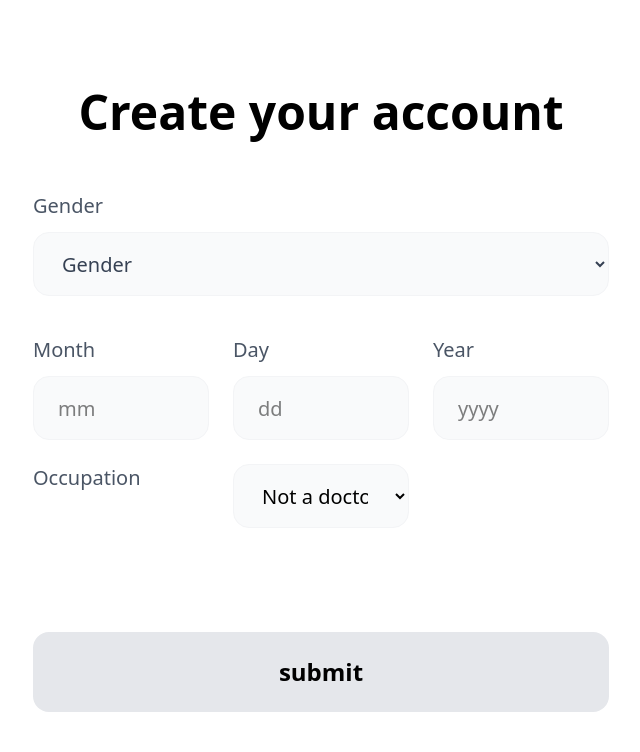
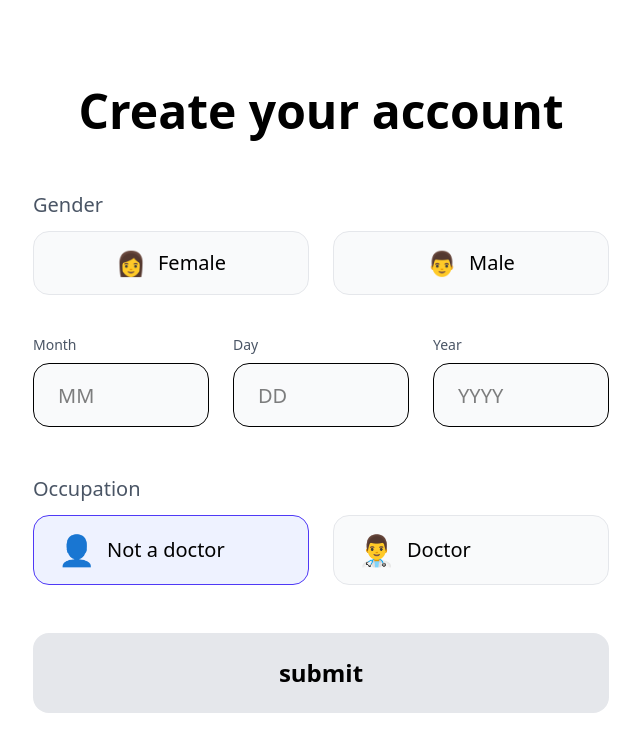
Before and after one commit to pengppng/finalprj, a Next.js app in the folder next-auth/: page /create-profile in a window 1280 px wide. Shown: the top 752 px of the page, without its empty margins (319-959 px from the left). Built offline with nearby package versions, Linux system fonts and the light colour scheme; no server answers.

Commit message:
feat: Add clinical decision logic and enhance prediction response structure

```diff
--- a/next-auth/app/create-profile/page.jsx
+++ b/next-auth/app/create-profile/page.jsx
@@ -17,31 +17,28 @@ export default function CreateProfilePage() {
   const [err, setErr] = useState("");
   const [isDoctor, setIsDoctor] = useState(0);
 
-  // ✅ ใช้เช็คอายุ/วันเกิดเบื้องต้น (optional)
+  // ✅ DOB string
   const dobString = useMemo(() => {
     if (!year || !month || !day) return "";
     const mm = String(month).padStart(2, "0");
     const dd = String(day).padStart(2, "0");
-    return `${year}-${mm}-${dd}`; // YYYY-MM-DD
+    return `${year}-${mm}-${dd}`;
   }, [year, month, day]);
 
-  // ✅ (ถ้ามี endpoint /me) เช็คว่า login อยู่ไหม
-  // ถ้ายังไม่มี /me ใน backend ให้ comment ทิ้งได้
+  // ✅ check login
   useEffect(() => {
     (async () => {
       try {
         const r = await fetch(`${API_BASE}/me`, { credentials: "include" });
         if (r.status === 401) router.replace("/");
-      } catch {
-        // ถ้า backend ยังไม่มี /me หรือยังไม่ได้ทำ session ก็ไม่เป็นไร
-      }
+      } catch {}
     })();
   }, [router]);
 
   const validate = () => {
     setErr("");
 
-    if (!gender) return "กรุณาเลือกเพศ (gender)";
+    if (!gender) return "กรุณาเลือกเพศ";
     if (!year || !month || !day) return "กรุณากรอกวันเกิดให้ครบ";
 
     const y = Number(year);
@@ -52,10 +49,9 @@ export default function CreateProfilePage() {
     if (m < 1 || m > 12) return "เดือนเกิดไม่ถูกต้อง";
     if (d < 1 || d > 31) return "วันที่ไม่ถูกต้อง";
 
-    // ตรวจวันจริงแบบง่าย ๆ
-    const dt = new Date(`${y}-${String(m).padStart(2, "0")}-${String(d).padStart(2, "0")}T00:00:00`);
+    const dt = new Date(`${y}-${String(m).padStart(2, "0")}-${String(d).padStart(2, "0")}`);
     if (dt.getFullYear() !== y || dt.getMonth() + 1 !== m || dt.getDate() !== d) {
-      return "วันเกิดไม่ถูกต้อง (เช่น 31/02 ไม่มีจริง)";
+      return "วันเกิดไม่ถูกต้อง";
     }
 
     return "";
@@ -63,10 +59,7 @@ export default function CreateProfilePage() {
 
   const onSubmit = async () => {
     const v = validate();
-    if (v) {
-      setErr(v);
-      return;
-    }
+    if (v) return setErr(v);
 
     setLoading(true);
     setErr("");
@@ -78,20 +71,15 @@ export default function CreateProfilePage() {
         credentials: "include",
         body: JSON.stringify({
           gender,
-          date_of_birth: dobString, // ส่งเป็น YYYY-MM-DD
+          date_of_birth: dobString,
           is_doctor: isDoctor,
         }),
       });
 
-      if (!r.ok) {
-        const msg = await r.text();
-        throw new Error(msg || "Failed to save profile");
-      }
-
-      // ✅ บันทึกสำเร็จ → ไป dashboard
+      if (!r.ok) throw new Error(await r.text());
       router.push("/dashboard");
     } catch (e) {
-      setErr("บันทึกข้อมูลไม่สำเร็จ: " + (e?.message || ""));
+      setErr("บันทึกข้อมูลไม่สำเร็จ");
     } finally {
       setLoading(false);
     }
@@ -100,84 +88,127 @@ export default function CreateProfilePage() {
   return (
     <div className="min-h-screen flex items-center justify-center p-6 bg-white">
       <div className="w-full max-w-xl">
-        <h1 className="text-5xl font-bold text-center mb-14">Create your account</h1>
+        <h1 className="text-5xl font-bold text-center mb-14">
+          Create your account
+        </h1>
 
         {/* Gender */}
         <label className="block text-xl text-gray-600 mb-3">Gender</label>
-        <div className="mb-10">
-          <select
-            value={gender}
-            onChange={(e) => setGender(e.target.value)}
-            className="w-full h-16 px-6 rounded-2xl bg-gray-50 border border-gray-100 text-xl text-gray-700"
-          >
-            <option value="">Gender</option>
-            <option value="female">Female</option>
-            <option value="male">Male</option>
-            <option value="other">Other</option>
-            <option value="prefer_not_to_say">Prefer not to say</option>
-          </select>
+        <div className="grid grid-cols-2 gap-6 mb-10">
+          {[
+            { value: "female", label: "Female", icon: "👩" },
+            { value: "male", label: "Male", icon: "👨" },
+          ].map((g) => (
+            <label
+              key={g.value}
+              className={`w-full h-16 flex items-center justify-center gap-3 rounded-2xl border cursor-pointer text-xl
+                ${gender === g.value
+                  ? "border-indigo-600 bg-indigo-50"
+                  : "border-gray-200 bg-gray-50"}
+              `}
+            >
+              <input
+                type="radio"
+                name="gender"
+                value={g.value}
+                checked={gender === g.value}
+                onChange={() => setGender(g.value)}
+                className="hidden"
+              />
+              <span className="text-2xl">{g.icon}</span>
+              <span>{g.label}</span>
+            </label>
+          ))}
         </div>
 
         {/* DOB */}
-        <div className="grid grid-cols-3 gap-6 mb-16">
-          <div>
-            <label className="block text-xl text-gray-600 mb-3">Month</label>
+        <div className="grid grid-cols-3 gap-6 mb-12">
+          {/* Month */}
+          <div className="flex flex-col gap-2">
+            <label className="text-sm font-medium text-gray-600">
+              Month
+            </label>
             <input
+              placeholder="MM"
               value={month}
-              onChange={(e) => setMonth(e.target.value.replace(/\D/g, "").slice(0, 2))}
-              placeholder="mm"
-              className="w-full h-16 px-6 rounded-2xl bg-gray-50 border border-gray-100 text-xl"
+              onChange={(e) =>
+                setMonth(e.target.value.replace(/\D/g, "").slice(0, 2))
+              }
+              className="w-full h-16 px-6 rounded-2xl bg-gray-50 border text-xl"
               inputMode="numeric"
             />
           </div>
 
-          <div>
-            <label className="block text-xl text-gray-600 mb-3">Day</label>
+          {/* Day */}
+          <div className="flex flex-col gap-2">
+            <label className="text-sm font-medium text-gray-600">
+              Day
+            </label>
             <input
+              placeholder="DD"
               value={day}
-              onChange={(e) => setDay(e.target.value.replace(/\D/g, "").slice(0, 2))}
-              placeholder="dd"
-              className="w-full h-16 px-6 rounded-2xl bg-gray-50 border border-gray-100 text-xl"
+              onChange={(e) =>
+                setDay(e.target.value.replace(/\D/g, "").slice(0, 2))
+              }
+              className="w-full h-16 px-6 rounded-2xl bg-gray-50 border text-xl"
               inputMode="numeric"
             />
           </div>
 
-          <div>
-            <label className="block text-xl text-gray-600 mb-3">Year</label>
+          {/* Year */}
+          <div className="flex flex-col gap-2">
+            <label className="text-sm font-medium text-gray-600">
+              Year
+            </label>
             <input
+              placeholder="YYYY"
               value={year}
-              onChange={(e) => setYear(e.target.value.replace(/\D/g, "").slice(0, 4))}
-              placeholder="yyyy"
-              className="w-full h-16 px-6 rounded-2xl bg-gray-50 border border-gray-100 text-xl"
+              onChange={(e) =>
+                setYear(e.target.value.replace(/\D/g, "").slice(0, 4))
+              }
+              className="w-full h-16 px-6 rounded-2xl bg-gray-50 border text-xl"
               inputMode="numeric"
             />
           </div>
-
-          <label className="block text-xl text-gray-600 mb-3">Occupation</label>
-          <div className="mb-10">
-              <select
-                value={isDoctor}
-                onChange={(e) => setIsDoctor(Number(e.target.value))}
-                className="w-full h-16 px-6 rounded-2xl bg-gray-50 border border-gray-100 text-xl"
-              >
-                <option value={0}>Not a doctor</option>
-                <option value={1}>Doctor</option>
-              </select>
-          </div>
         </div>
 
-        {/* Error */}
+
+
+        {/* Occupation */}
+        <label className="block text-xl text-gray-600 mb-3">Occupation</label>
+        <div className="grid grid-cols-2 gap-6 mb-12">
+          {[
+            { v: 0, label: "Not a doctor", icon: "👤" },
+            { v: 1, label: "Doctor", icon: "👨‍⚕️" },
+          ].map((o) => (
+            <label
+              key={o.v}
+              className={`flex items-center gap-3 px-6 py-4 rounded-2xl border cursor-pointer
+                ${isDoctor === o.v ? "border-indigo-600 bg-indigo-50" : "border-gray-200 bg-gray-50"}
+              `}
+            >
+              <input
+                type="radio"
+                checked={isDoctor === o.v}
+                onChange={() => setIsDoctor(o.v)}
+                className="hidden"
+              />
+              <span className="text-3xl">{o.icon}</span>
+              <span className="text-xl">{o.label}</span>
+            </label>
+          ))}
+        </div>
+
         {err && (
-          <div className="mb-6 p-4 rounded-xl bg-red-50 border border-red-200 text-red-700">
+          <div className="mb-6 p-4 rounded-xl bg-red-50 text-red-700">
             {err}
           </div>
         )}
 
-        {/* Submit */}
         <button
           onClick={onSubmit}
           disabled={loading}
-          className="w-full h-20 rounded-2xl bg-gray-200 text-2xl font-semibold disabled:opacity-60"
+          className="w-full h-20 rounded-2xl bg-gray-200 text-2xl font-semibold"
         >
           {loading ? "saving..." : "submit"}
         </button>
--- a/next-auth/app/dashboard/config/featureMeta.js
+++ b/next-auth/app/dashboard/config/featureMeta.js
@@ -57,7 +57,7 @@ const featureMeta = {
     },
 
     Echogenicity: {
-      label: "การติดสี",
+      label: "การสะท้อนคลื่นเสียง",
       image: "/examples/echogenicity.jpg",
       examples: {
         Hypoechoic: {
--- a/next-auth/app/dashboard/page.jsx
+++ b/next-auth/app/dashboard/page.jsx
@@ -78,8 +78,14 @@ export default function BreastCancerApp() {
       const data = await res.json();
 
       setResults({
-        prediction: data.prediction,
-        confidence: data.confidence,
+        modelPrediction: data.model.prediction,
+        modelConfidence: data.model.confidence,
+
+        finalDecision: data.clinical.final_decision,
+        birads: data.clinical.birads,
+        risk: data.clinical.risk,
+        recommendation: data.clinical.recommendation,
+
         heatmap: `${API_BASE}${data.overlay}`,
         details: data.features,
       });
--- a/next-auth/package.json
+++ b/next-auth/package.json
@@ -8,6 +8,7 @@
     "start": "next start"
   },
   "dependencies": {
+    "@headlessui/react": "^2.2.9",
     "@react-oauth/google": "^0.13.4",
     "lucide-react": "^0.555.0",
     "next": "16.0.5",
```
Also changed, not shown: next-auth/app/dashboard/components/ResultSection.jsx (+29 -11 lines), 2 other files (tests, documents, lock files or other folders).
